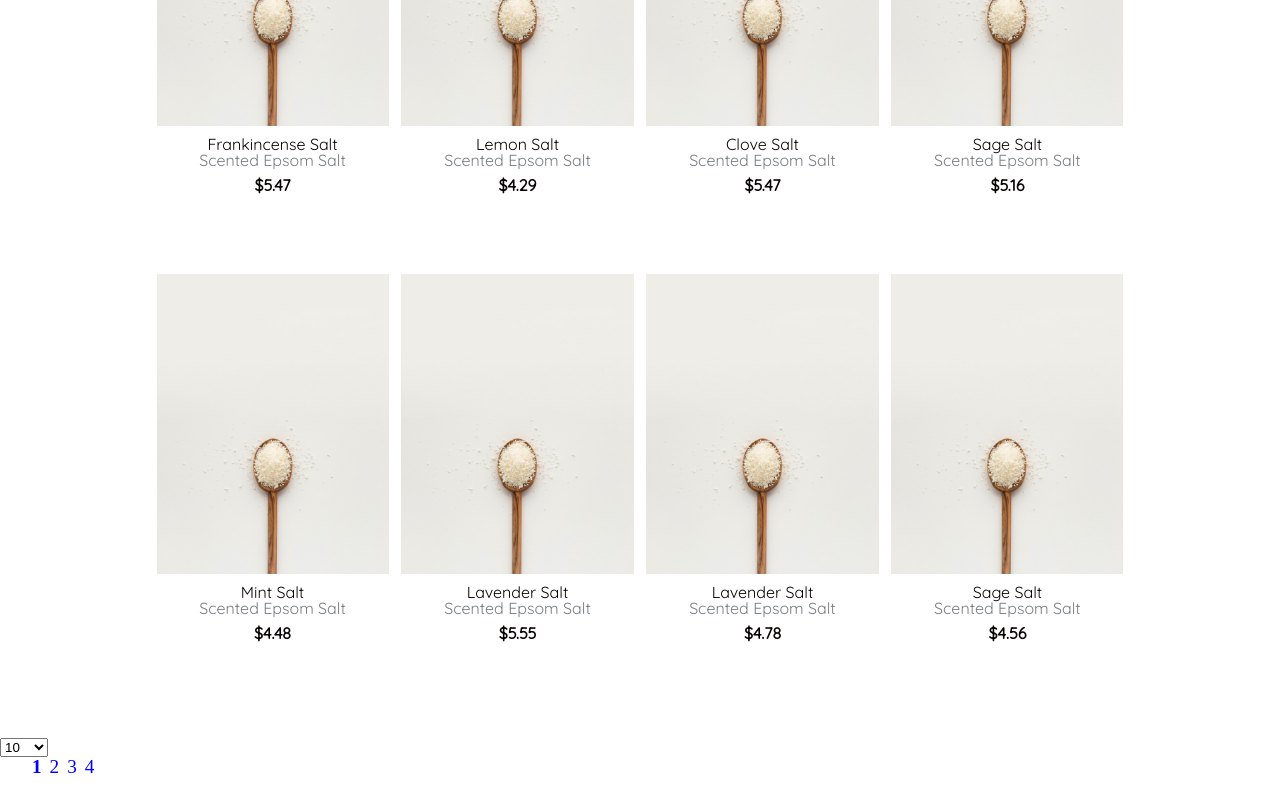
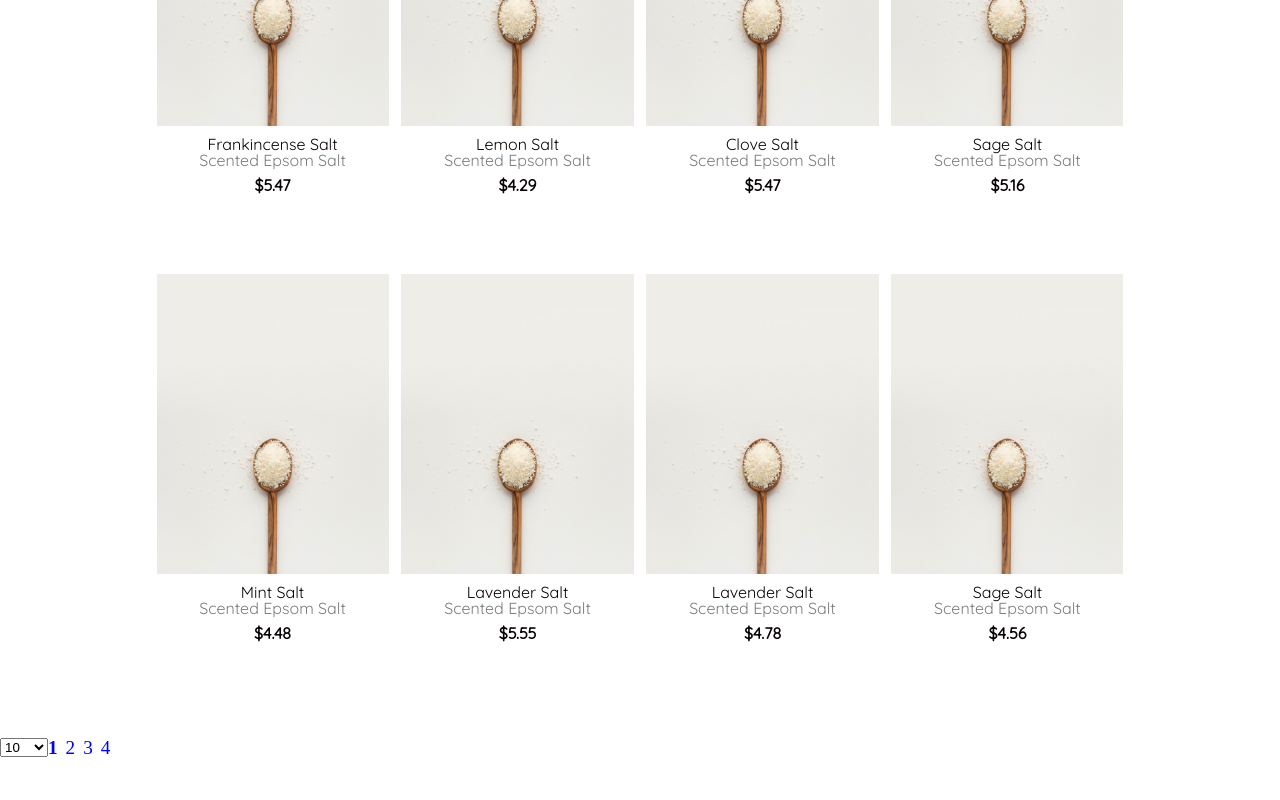
Before and after one commit to webwizard99/assignment-07, a plain HTML site: page store.html in a window 1280 px wide. Shown: the part 2062-2862 px from the top of the page. After the commit the page ends 2820 px from the top, so only its background shows below. Drawn offline with Linux system fonts and the light colour scheme; a web font is replaced by a local one.

Commit message:
Fix positioning of number select element.

```diff
--- a/resources/css/store.css
+++ b/resources/css/store.css
@@ -111,14 +111,14 @@
 }
 
 /* pagination styles */
-/* .page-number-container {
+.page-number-container {
   margin: none none 1.5rem 2rem;
-} */
+  display: flex;
+}
 
 .page-number-container ul {
   list-style: none;
   display: flex;
-  margin: 0 0 1.5rem 2rem;
 }
 
 .page-number-container a {
```
